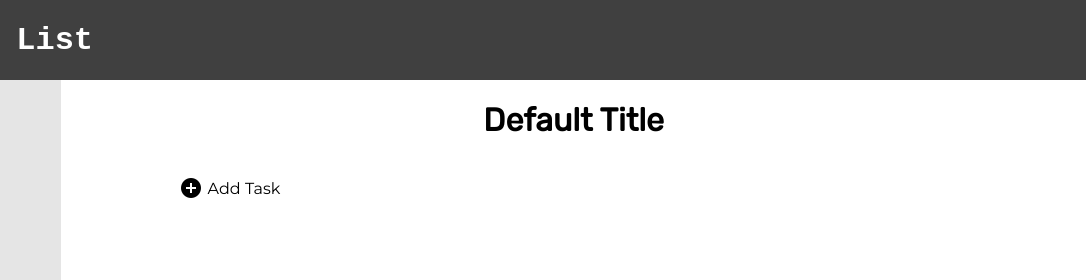
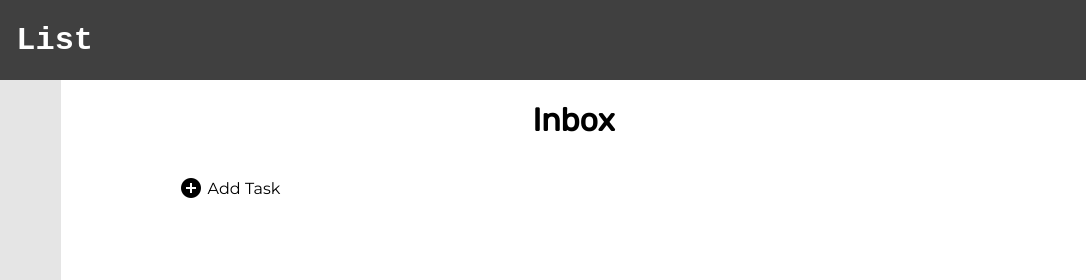
Before and after one commit to paulcarolino/todolist, a website built with webpack: page dist/index.html in a window 1280 px wide. Shown: the top 280 px of the page, 194-1280 px from the left. Built offline with nearby package versions, Linux system fonts and the light colour scheme.

Commit message:
Updated UI

```diff
--- a/dist/index.html
+++ b/dist/index.html
@@ -50,7 +50,7 @@
 
         <div class="content">
             <div class="title">
-                <h1 id="pageTitle">Default Title</h1>
+                <h1 id="pageTitle">Inbox</h1>
             </div>
 
             <div class="list">
```
